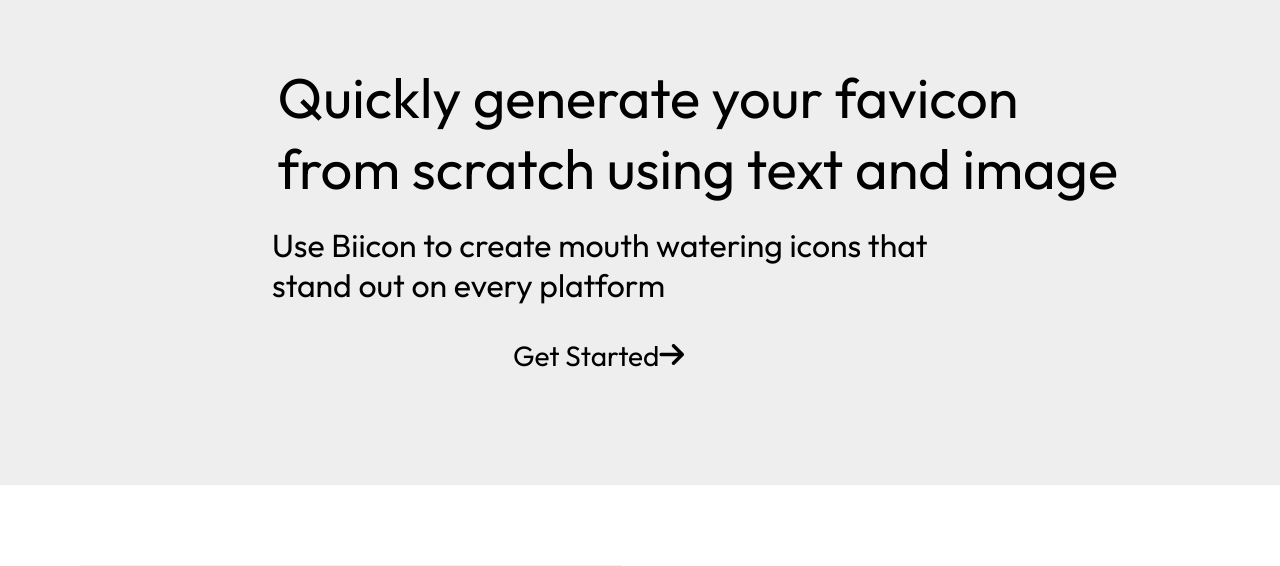
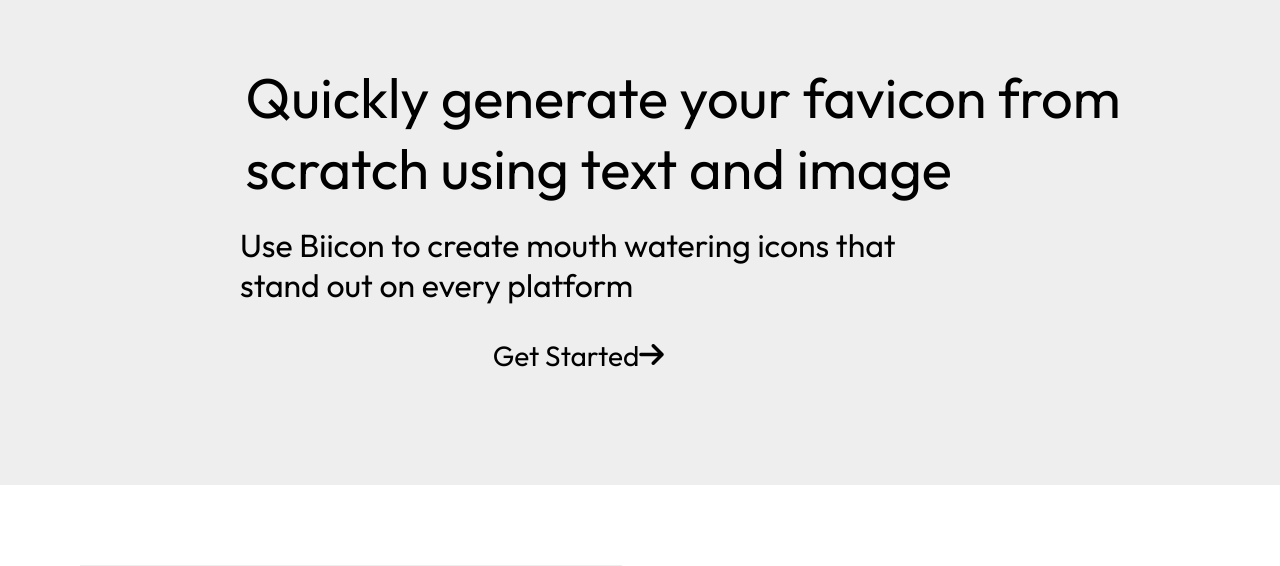
Before and after one commit to zuri-training/Team-Spoonbill2, a web app: file Public/index.html in a window 1280 px wide. Shown: the part 75-641 px from the top of the page. Run offline with its HTML, style and script files only (its server is not run), Linux system fonts and the light colour scheme; some libraries are stand-ins or nearby versions.

Commit message:
Update styles.css

```diff
--- a/Public/css/styles.css
+++ b/Public/css/styles.css
@@ -71,7 +71,7 @@
 /*First Section*/
 
 .Section1 {
-    padding: 0.7em 18em 7em 17em;
+    padding: 0.7em 18em 7em 15em;
     letter-spacing: 0em;
     color: #000000;
     background-color: #EFEEEE;
@@ -94,7 +94,6 @@
 }
 
 .Section1 a {
-    font-family: Outfit;
     font-size: 28px;
     font-weight: 500;
     line-height: 35px;
@@ -102,7 +101,7 @@
     display: flex;
     align-items: center;
     justify-content: center;
-    margin-right: 2.4em;
+    margin-right: 2.7em;
 }
 
 /*Second Section*/
```
